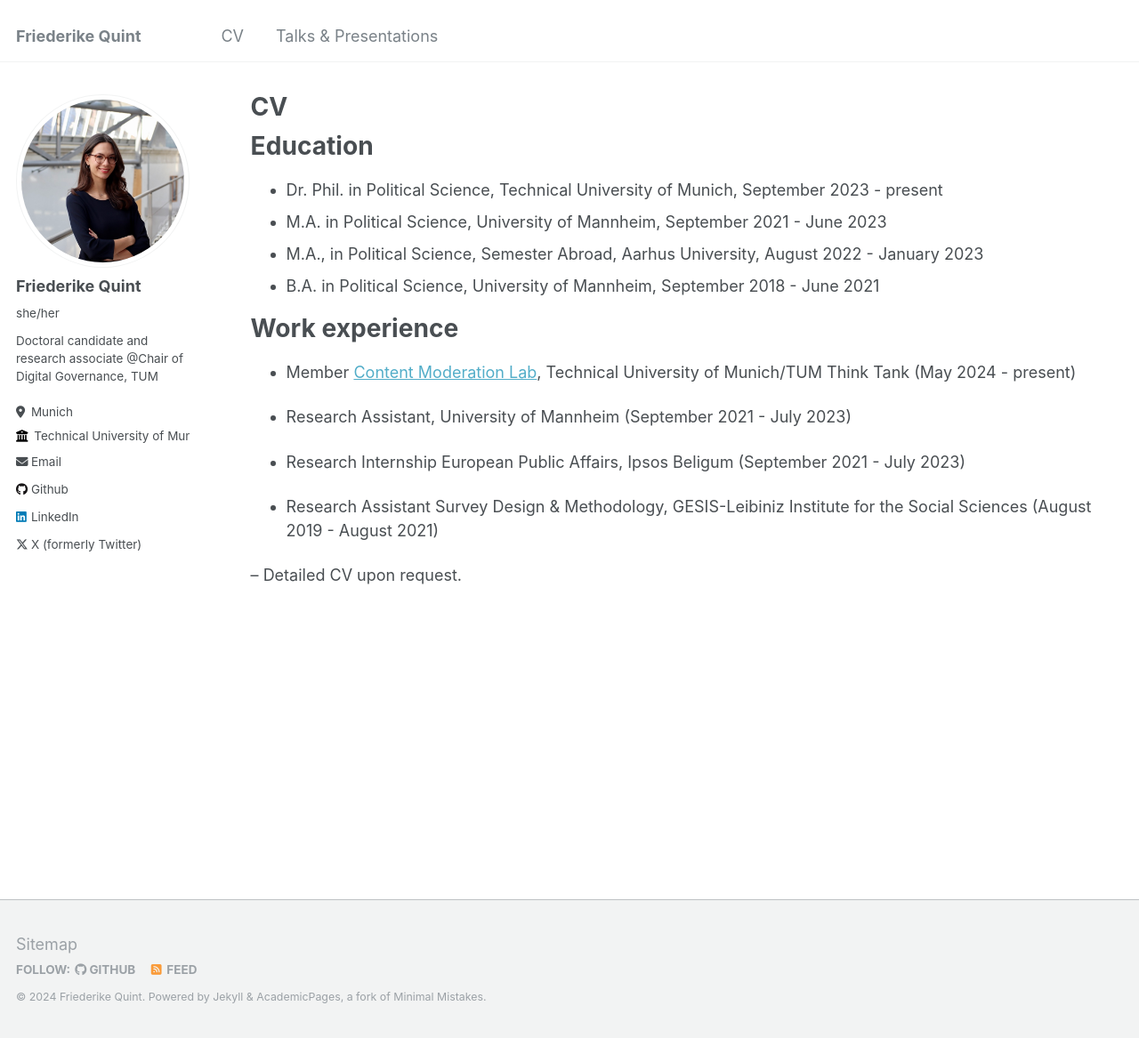
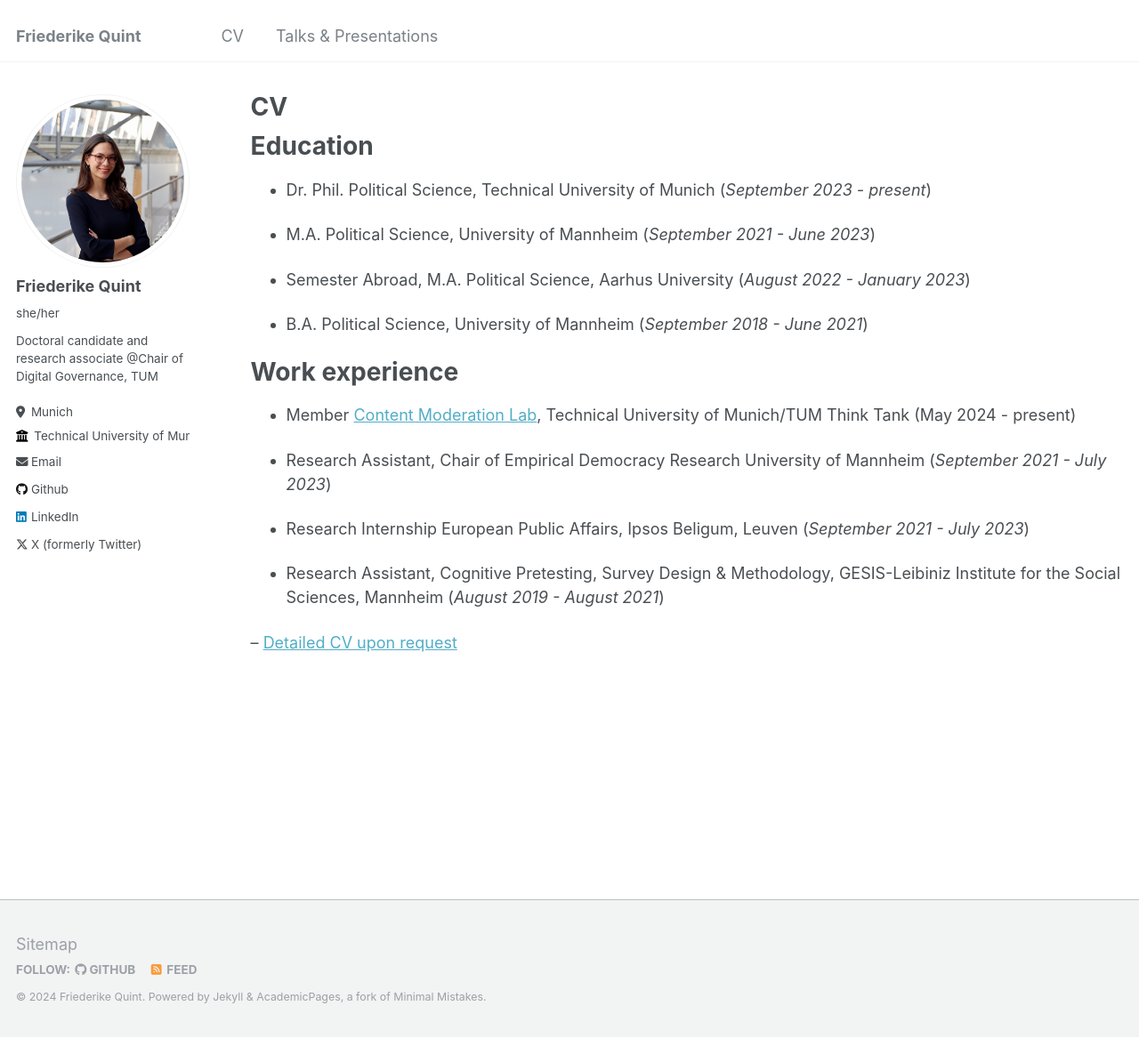
Before and after one commit to friederikequint/friederikequint.github.io, a Jekyll site: the page built from _pages/cv.md, in a window 1280 px wide and 1167 px high. Shown: the whole window at 89% size. Built offline with Jekyll 4.4.1, drawn with Linux system fonts in a browser that asks for light colours.

Commit message:
Update cv.md

```diff
--- a/_pages/cv.md
+++ b/_pages/cv.md
@@ -12,10 +12,13 @@ redirect_from:
 Education
 ======
 
-* Dr. Phil. in Political Science, Technical University of Munich, September 2023 - present
-* M.A. in Political Science, University of Mannheim, September 2021 - June 2023
-* M.A., in Political Science, Semester Abroad, Aarhus University, August 2022 - January 2023
-* B.A. in Political Science, University of Mannheim, September 2018 - June 2021
+* Dr. Phil. Political Science, Technical University of Munich (*September 2023 - present*)
+
+* M.A. Political Science, University of Mannheim (*September 2021 - June 2023*)
+
+* Semester Abroad, M.A. Political Science, Aarhus University (*August 2022 - January 2023*)
+
+* B.A. Political Science, University of Mannheim (*September 2018 - June 2021*)
 
 
 Work experience
@@ -23,12 +26,12 @@ Work experience
 
 * Member [Content Moderation Lab](https://tumthinktank.de/project/content-moderation-lab/), Technical University of Munich/TUM Think Tank (May 2024 - present)
 
-* Research Assistant, University of Mannheim (September 2021 - July 2023)
+* Research Assistant, Chair of Empirical Democracy Research University of Mannheim (*September 2021 - July 2023*)
 
-* Research Internship European Public Affairs, Ipsos Beligum (September 2021 - July 2023)
+* Research Internship European Public Affairs, Ipsos Beligum, Leuven (*September 2021 - July 2023*)
 
-* Research Assistant Survey Design & Methodology, GESIS-Leibiniz Institute for the Social Sciences (August 2019 - August 2021)
+* Research Assistant, Cognitive Pretesting, Survey Design & Methodology, GESIS-Leibiniz Institute for the Social Sciences, Mannheim (*August 2019 - August 2021*)
 
 
 
--- Detailed CV upon request.
+-- [Detailed CV upon request](mailto:friederike.quint@tum.de)
```
